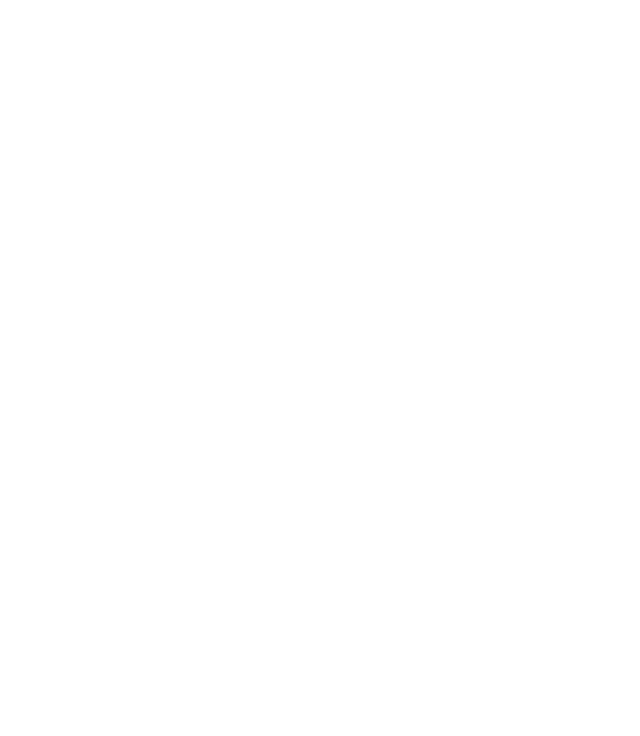
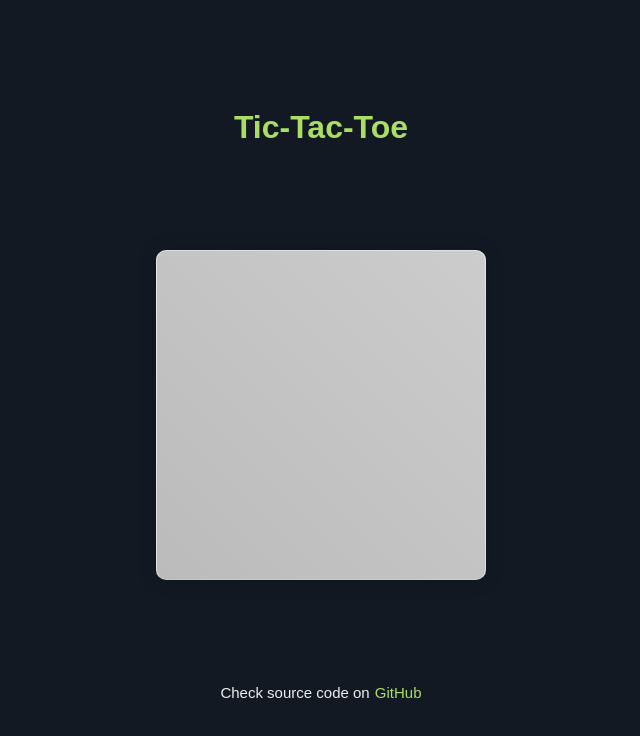
Before and after one commit to H-Gospodinov/TheOdinProject_-_JavaScript, a plain HTML site: page Tic_Tac_Toe/index.html in a window 1280 px wide. Shown: the whole page, without its empty margins (319-959 px from the left). Drawn offline with Linux system fonts and the light colour scheme.

Commit message:
Tic-Tac-Toe: create main structure
Create the main HTML structure.
Implement initial CSS styles.

```diff
--- a/Tic_Tac_Toe/index.html
+++ b/Tic_Tac_Toe/index.html
@@ -11,7 +11,17 @@
 </head>
 <body>
     <div class="container">
+        <div class="header">
+            <h1 class="title">Tic-Tac-Toe</h1>
+        </div>
+        <div class="content">
+            <div class="board">
 
+            </div>
+        </div>
+        <footer class="footer">
+            <span>Check source code on <a href="https://h-gospodinov.github.io/H-Gospodinov/" target="_blank" rel="noopener">GitHub</a></span>
+        </footer>
     </div>
     <script src="scripts.js"></script>
 </body>
--- a/Tic_Tac_Toe/styles.css
+++ b/Tic_Tac_Toe/styles.css
@@ -9,3 +9,73 @@
 *::before, *::after {
     box-sizing: border-box;
 }
+
+html {
+    display: flex;
+    height: 100%; /*fallback*/
+    height: -webkit-fill-available;
+}
+body {
+    width: 100%;
+    background-color: #121922;
+    font-family: sans-serif;
+    text-align: center;
+    color: #fff;
+}
+
+.container {
+    display: flex;
+    flex-flow: column;
+    align-items: center;
+    justify-content: space-evenly;
+    row-gap: 30px;
+    max-width: 1920px;
+    min-height: 100%;
+    margin: auto;
+    padding: 45px 10px;
+}
+
+.header {
+    color: #ad6;
+}
+.header .title {
+    color: #ad6;
+}
+
+.content {
+    flex-grow: 1;
+    display: flex;
+    align-items: center;
+    justify-content: center;
+    width: 350px;
+    max-width: 100%;
+    max-height: 350px;
+}
+
+.board {
+    display: flex;
+    flex-flow: column;
+    row-gap: 10px;
+    width: 330px;
+    height: 330px;
+    border: 1px solid #fff8;
+    border-bottom-color: #fff1;
+    border-radius: 10px;
+    box-shadow: 0 0 20px 0px #0002;
+    background: linear-gradient(45deg, #bbb, #ccc);
+    padding: 10px;
+}
+
+.footer {
+    margin-bottom: -10px;
+    font-size: 15px;
+    color: #eee;
+}
+.footer a {
+    margin-left: 1px;
+    text-decoration: none;
+    color: #ad6;
+}
+.footer a:hover {
+    text-decoration: underline;
+}
```
